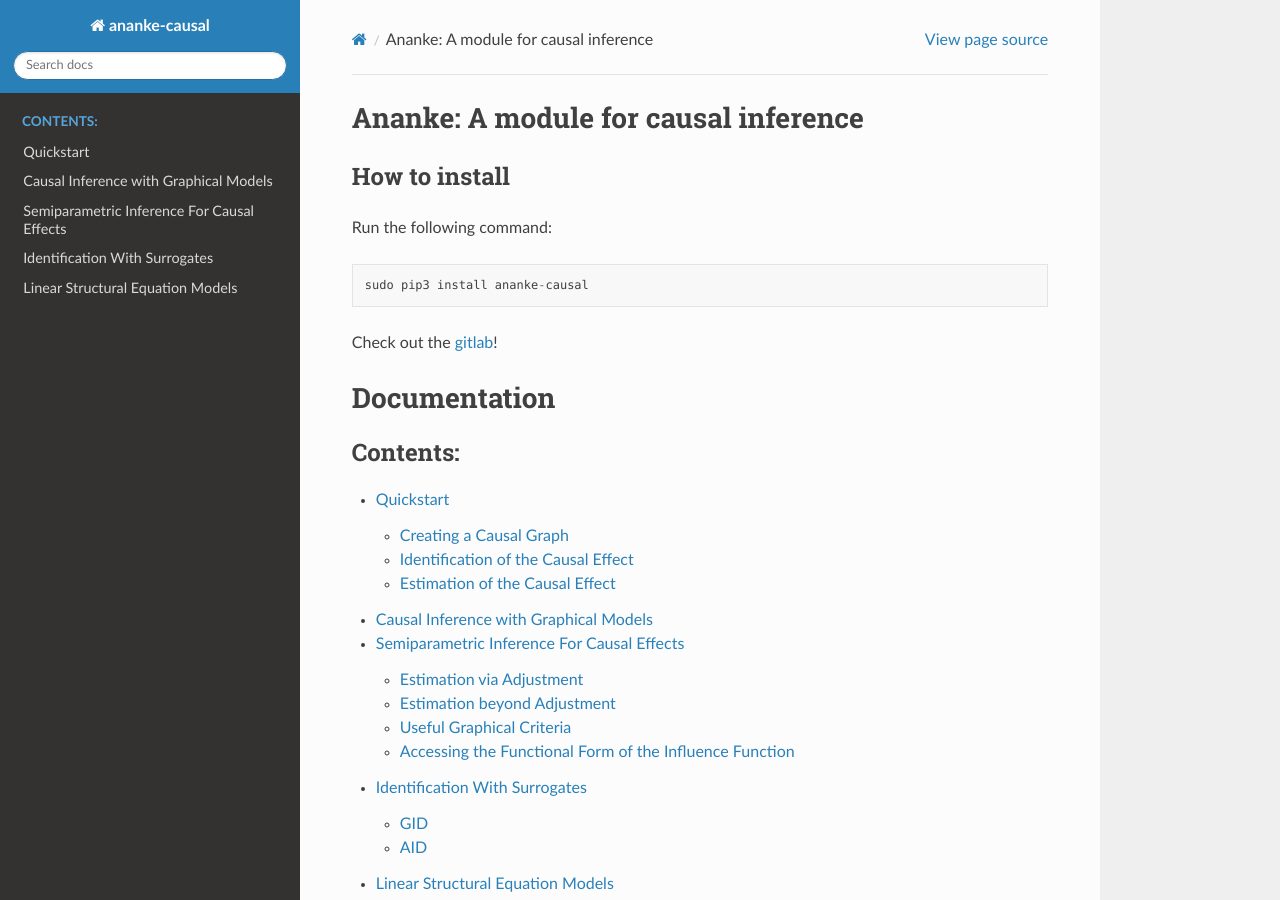
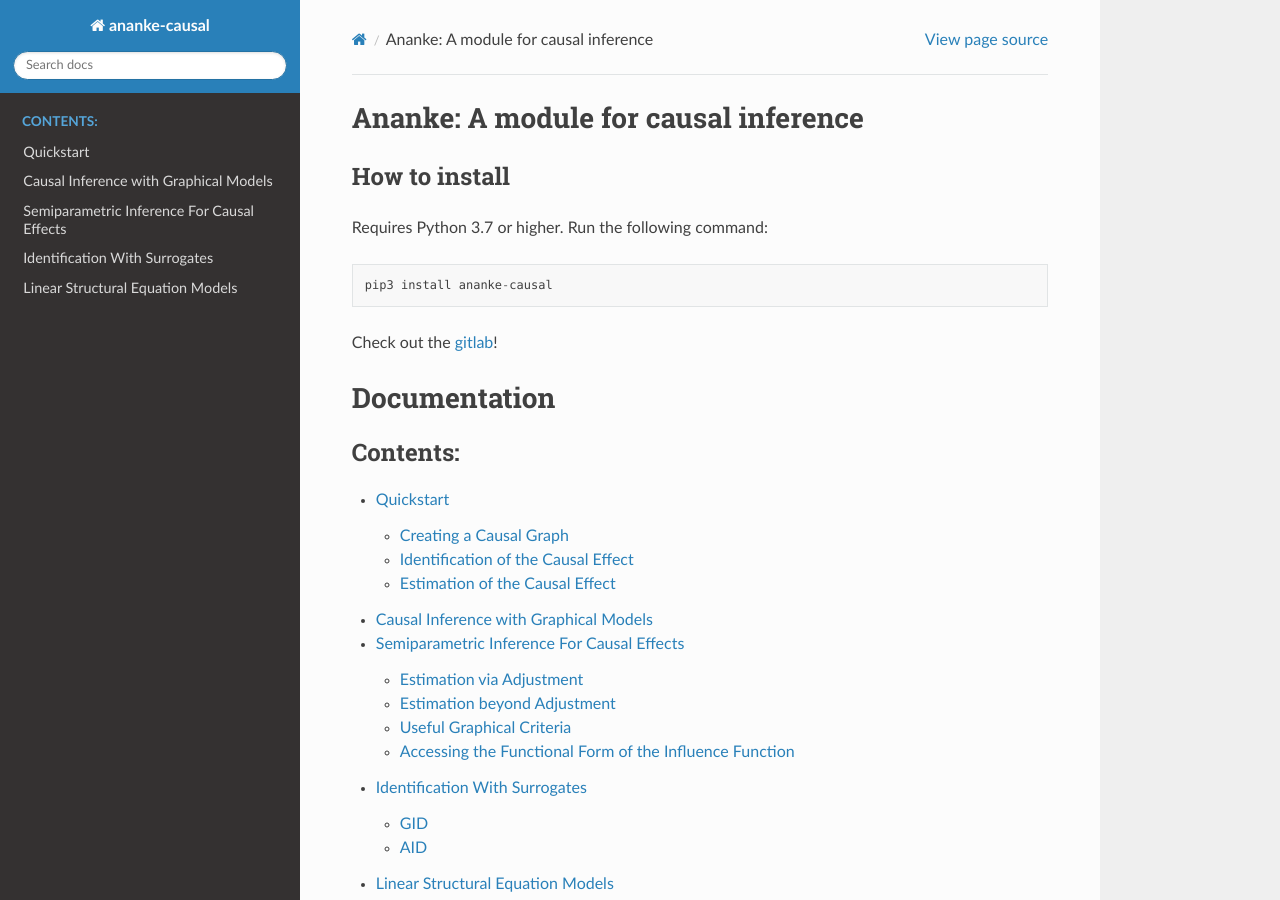
Before and after one commit to ghosthamlet/ananke, a Sphinx documentation site: the page built from docs/source/index.rst, in a window 1280 px wide and 900 px high. Built offline with Sphinx 7.4.7 and the Read the Docs theme 2.0.0, drawn with Linux system fonts in a browser that asks for light colours.

Commit message:
removed sudo

```diff
--- a/docs/source/index.rst
+++ b/docs/source/index.rst
@@ -9,9 +9,9 @@ Ananke: A module for causal inference
 How to install
 ==============
 
-Run the following command::
+Requires Python 3.7 or higher. Run the following command::
 
-    sudo pip3 install ananke-causal
+    pip3 install ananke-causal
 
 Check out the `gitlab <https://gitlab.com/causal/ananke>`_!
 
```
